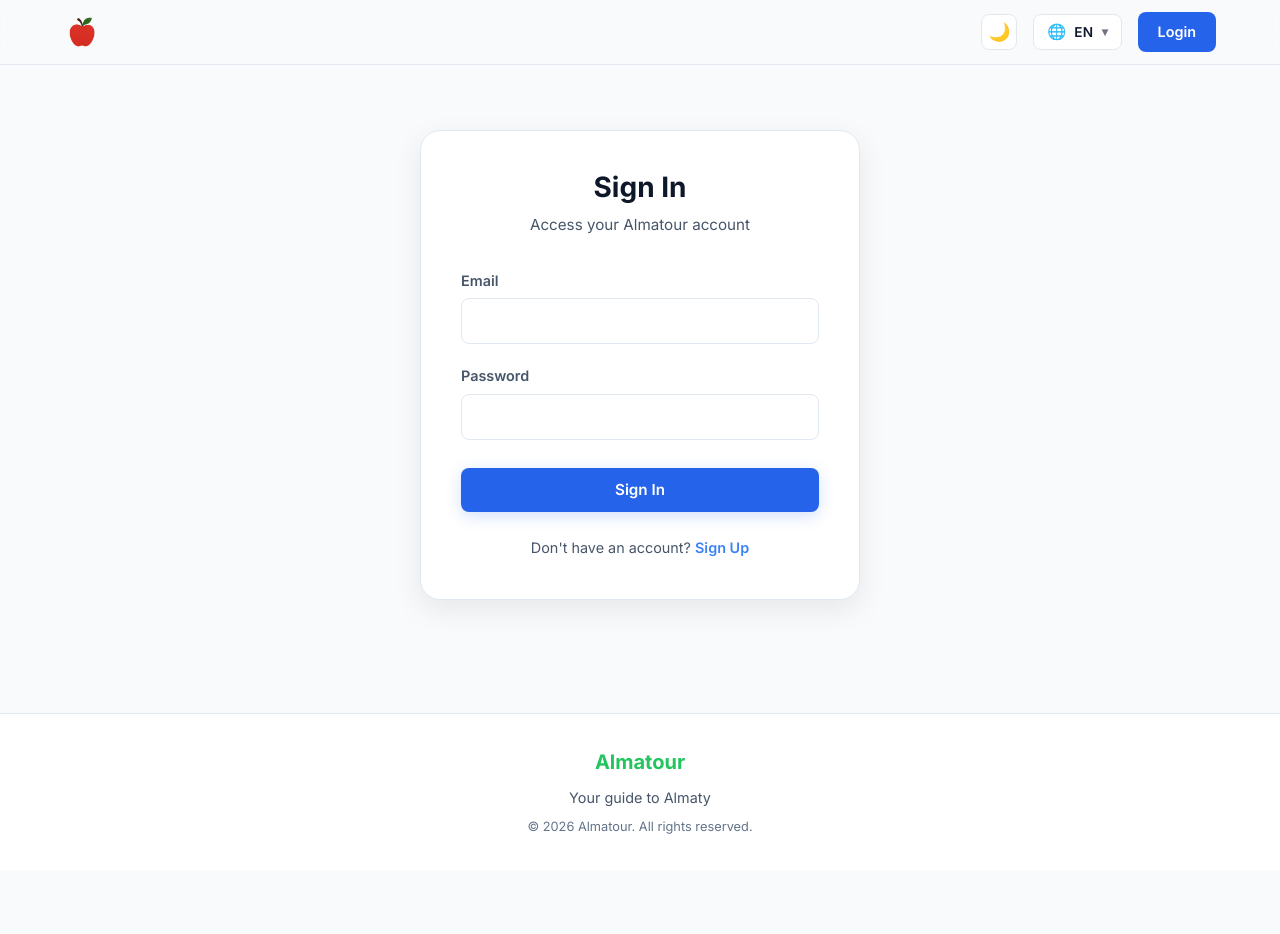
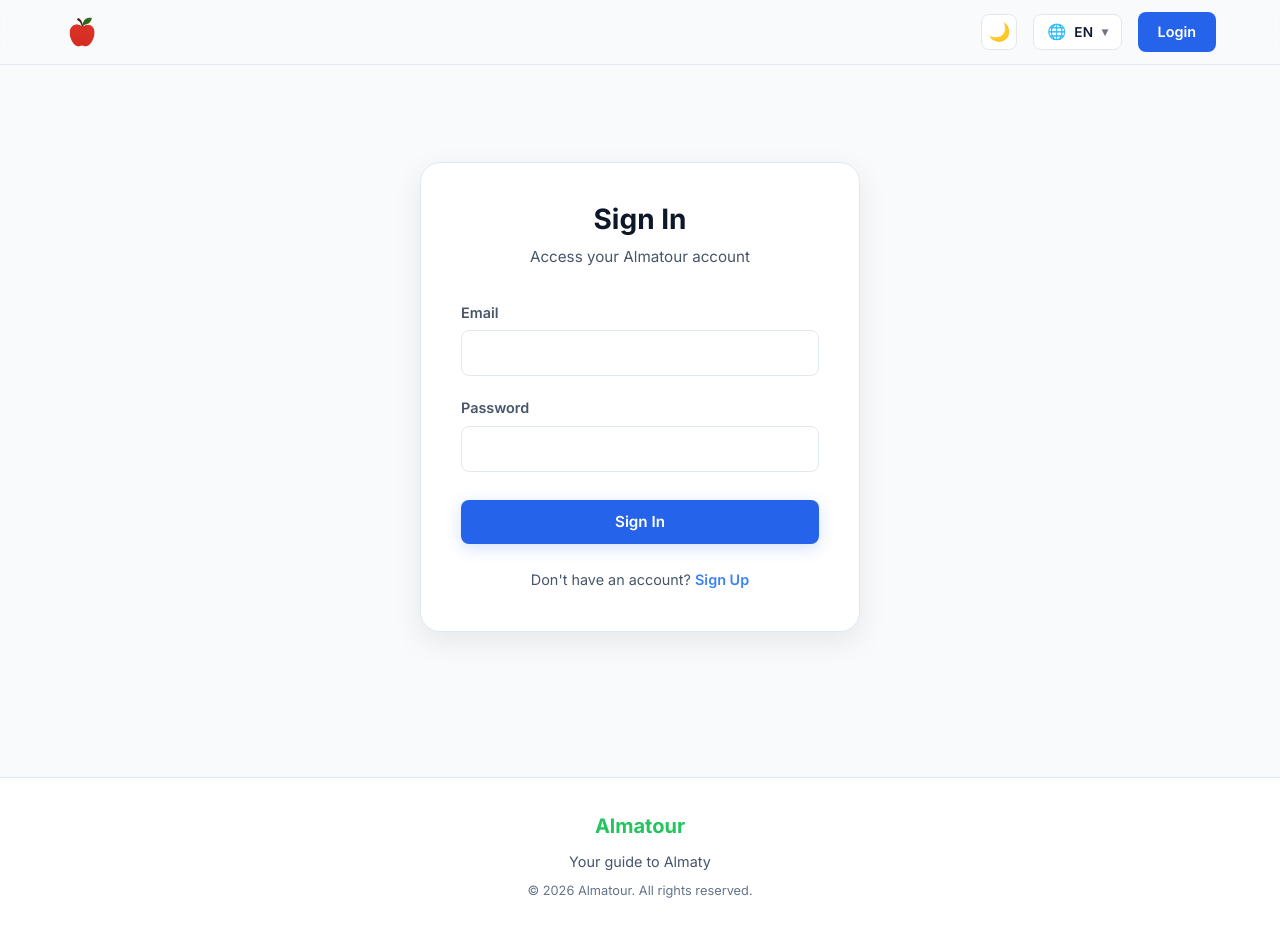
Before and after one commit to hayativ/almatour, a React (Vite) app in the folder frontend/: page /login in a window 1280 px wide. Before the commit the page ends 870 px from the top, so only its background shows below. Built offline with nearby package versions, Linux system fonts and the light colour scheme.

Commit message:
Fix design

```diff
--- a/frontend/src/App.jsx
+++ b/frontend/src/App.jsx
@@ -27,7 +27,7 @@ export default function App() {
     return (
         <div style={{ display: 'flex', flexDirection: 'column', minHeight: '100vh' }}>
             <Navbar />
-            <main style={{ flex: 1 }}>
+            <main style={{ flex: 1, padding: '2rem 0' }}>
                 <Routes>
                     <Route path="/" element={<RootRedirect />} />
                     <Route path="/login" element={<Login />} />
```
